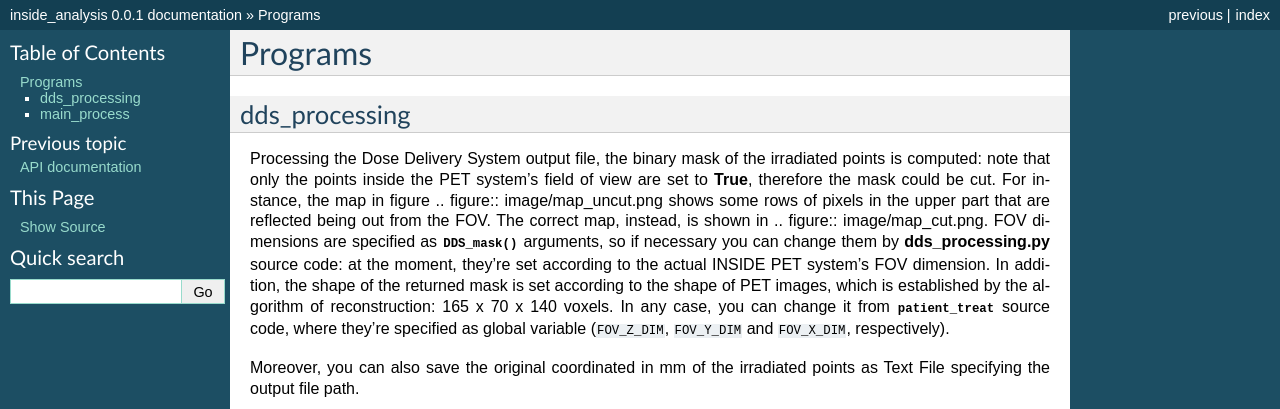
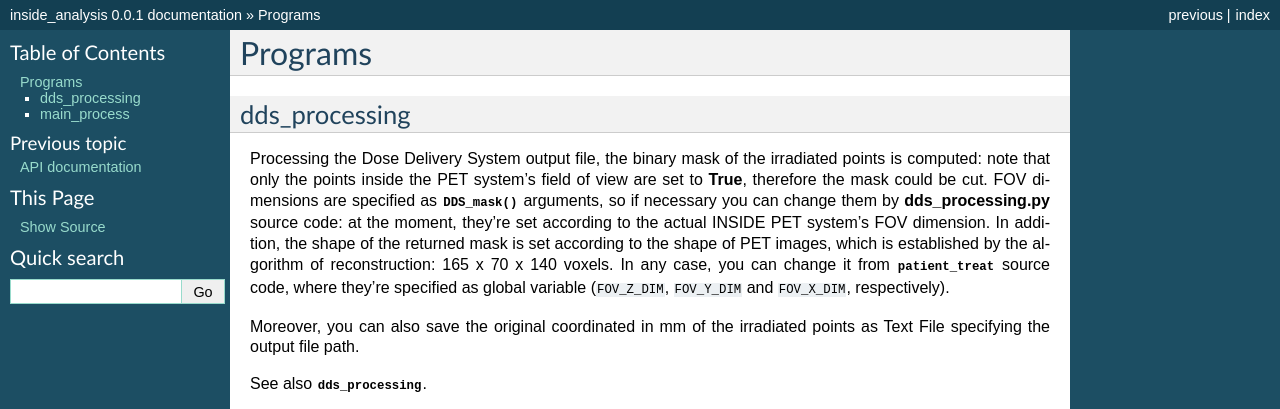
Before and after one commit to Gretadelnista/inside_package, a Sphinx documentation site: the page built from docs/program.rst, in a window 1280 px wide, cut to the strip 0-409 px from the top of the page. Built offline with Sphinx 7.4.7, drawn with Linux system fonts in a browser that asks for light colours.

Commit message:
documentation

```diff
--- a/docs/program.rst
+++ b/docs/program.rst
@@ -5,7 +5,6 @@
 ---------------
 
 Processing the Dose Delivery System output file, the binary mask of the irradiated points is computed: note that only the points inside the PET system's field of view are set to **True**, therefore the mask could be cut.
-For instance, the map in figure .. figure:: image/map_uncut.png shows some rows of pixels in the upper part that are reflected being out from the FOV. The correct map, instead, is shown in .. figure:: image/map_cut.png.
 FOV dimensions are specified as :func:`DDS_mask` arguments, so if necessary you can change them by :program:`dds_processing.py` source code: at the moment, they're set according to the actual INSIDE PET system's FOV dimension.
 In addition, the shape of the returned mask is set according to the shape of PET images, which is established by the algorithm of reconstruction: 165 x 70 x 140 voxels.
 In any case,  you can change it from :mod:`patient_treat` source code, where they're specified as global variable (``FOV_Z_DIM``,  ``FOV_Y_DIM``  and  ``FOV_X_DIM``,  respectively).
```
